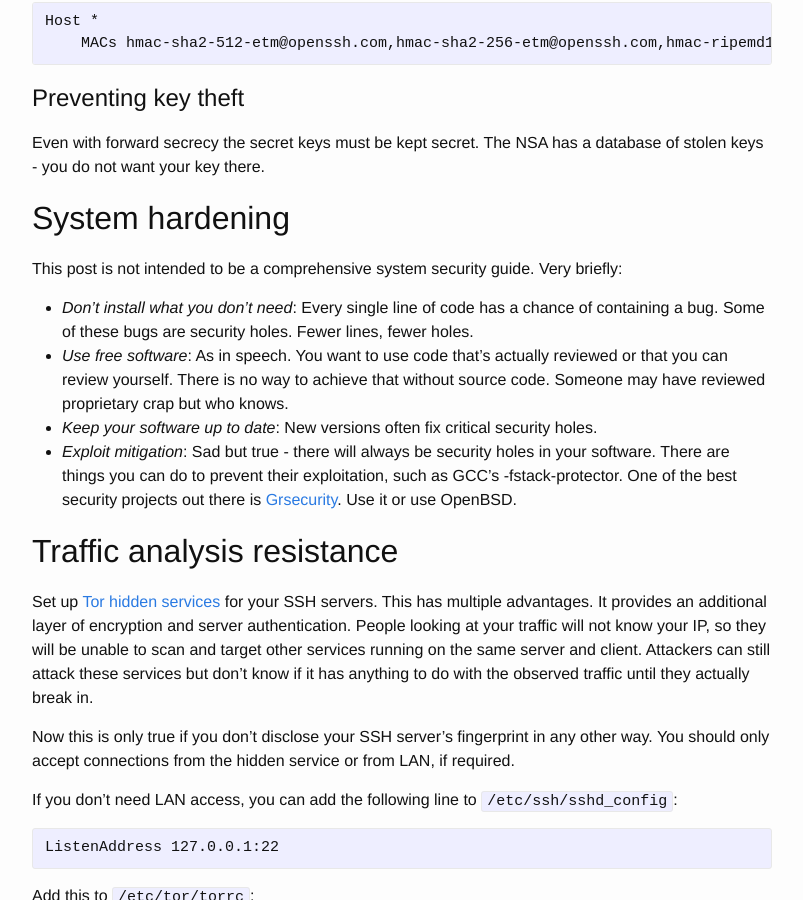
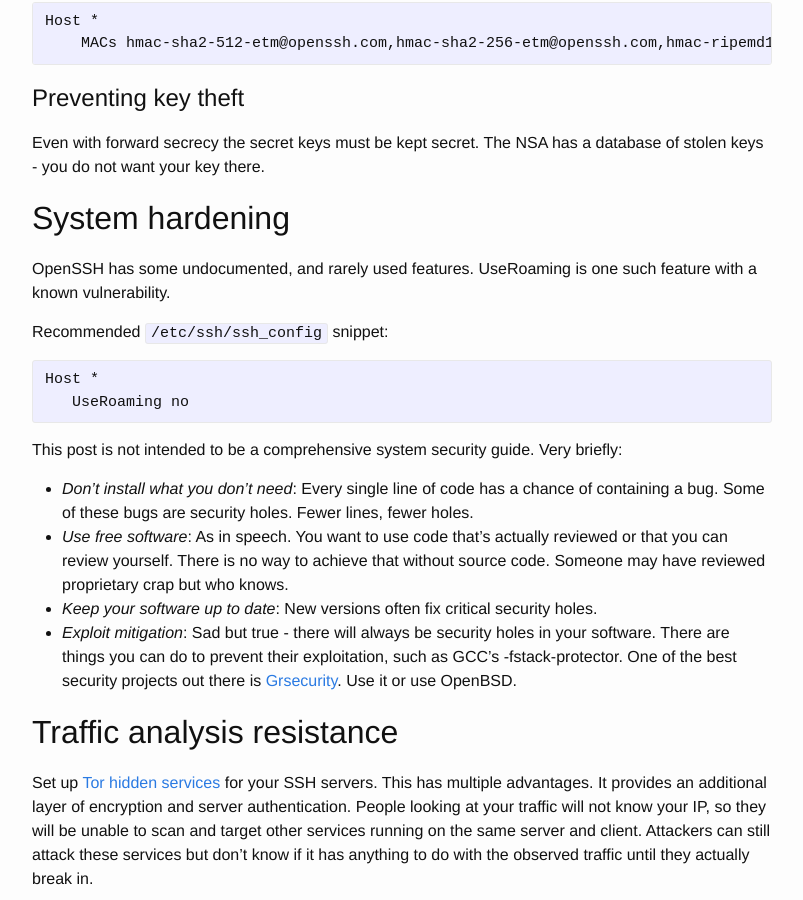
Before and after one commit to stribika/stribika.github.io, a Jekyll site: the page built from _posts/2015-01-04-secure-secure-shell.md, in a window 1280 px wide and 900 px high, scrolled down 7289 px. Shown: the whole window, without its empty margins (238-1041 px from the left). Built offline with Jekyll 4.4.1, drawn with Linux system fonts in a browser that asks for light colours.

Commit message:
Disable UseRoaming

```diff
--- a/_posts/2015-01-04-secure-secure-shell.md
+++ b/_posts/2015-01-04-secure-secure-shell.md
@@ -334,6 +334,13 @@ The NSA has a database of stolen keys - you do not want your key there.
 
 ## System hardening
 
+OpenSSH has some undocumented, and rarely used features.
+UseRoaming is one such feature with a known vulnerability.
+
+Recommended `/etc/ssh/ssh_config` snippet:
+<pre><code id="client-features">Host *
+   UseRoaming no</code></pre>
+
 This post is not intended to be a comprehensive system security guide.
 Very briefly:
 
```
